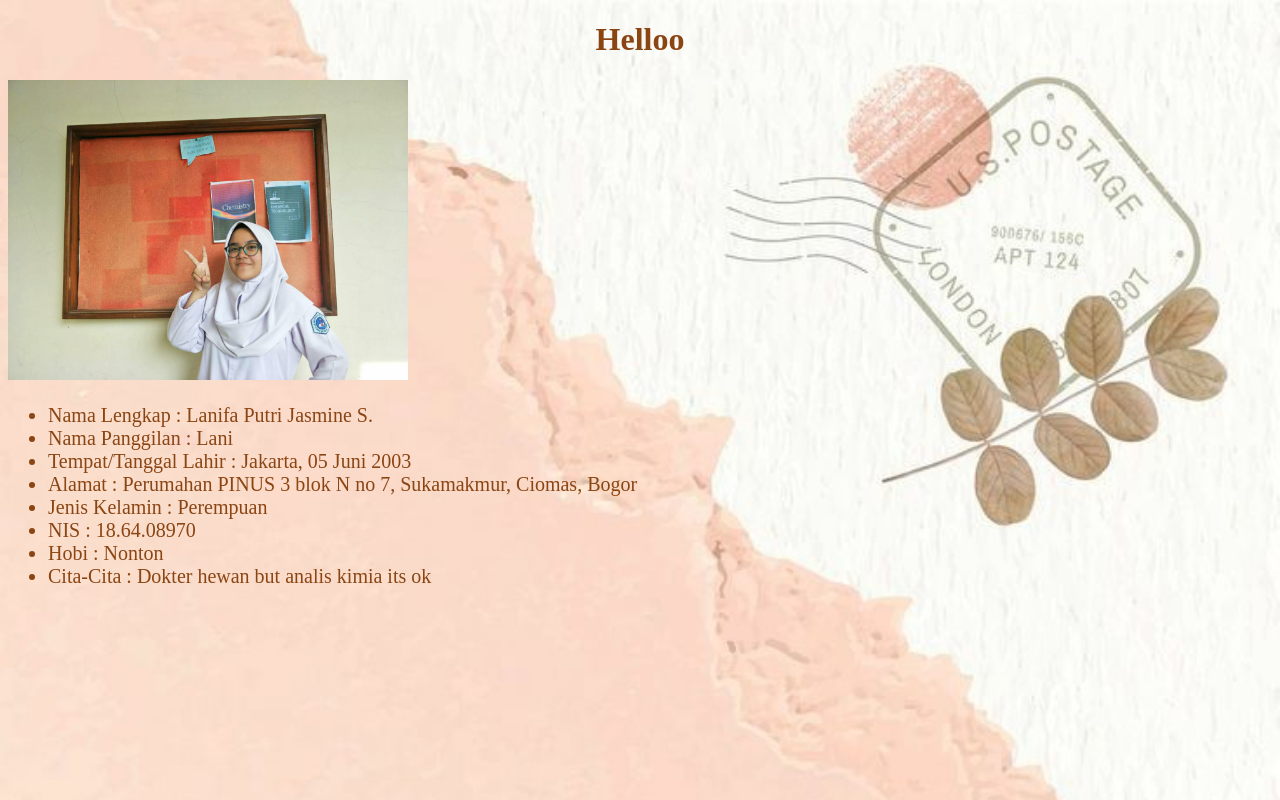
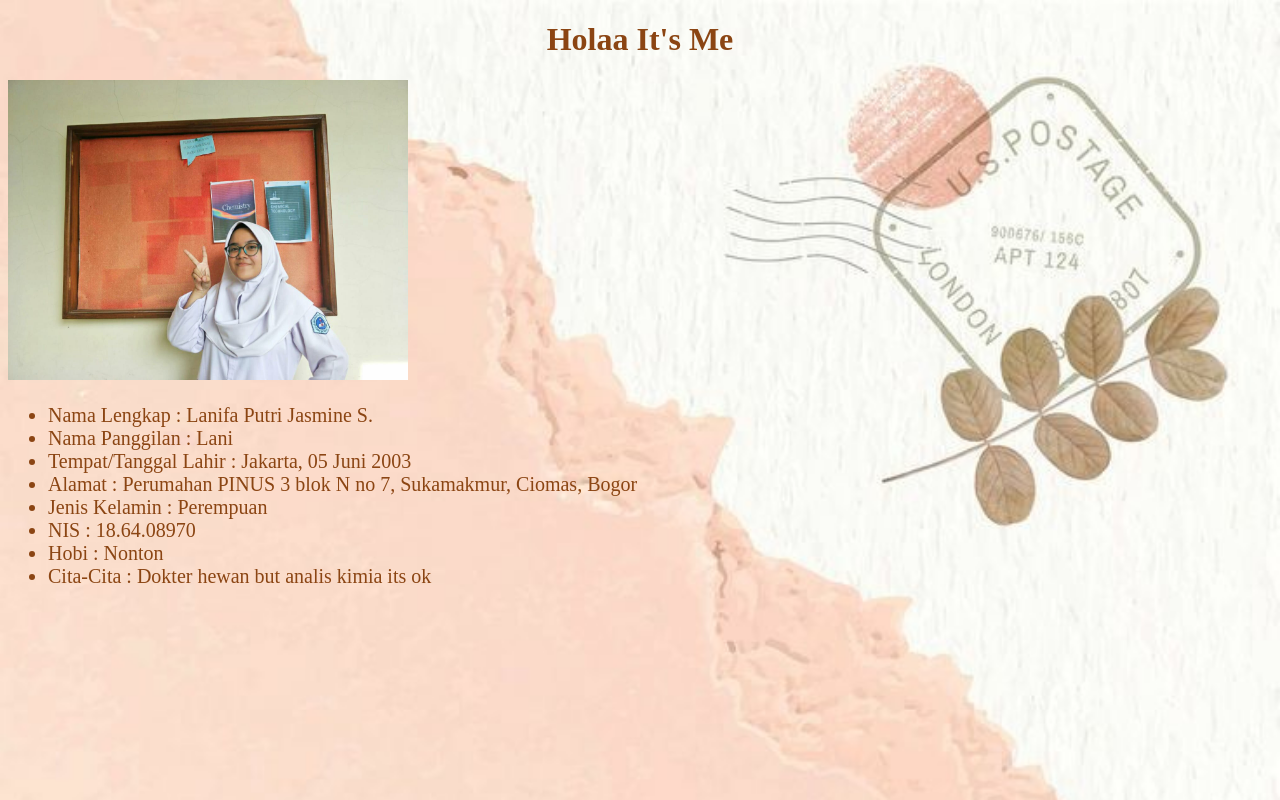
Before and after one commit to lanifa/lanifa.github.io, a plain HTML site: page index.html in a window 1280 px wide. Drawn offline with Linux system fonts and the light colour scheme.

Commit message:
Update index.html

```diff
--- a/index.html
+++ b/index.html
@@ -12,7 +12,7 @@
 
 </style>
 <body>
-	<h1>Helloo</h1>
+	<h1>Holaa It's Me</h1>
 	<img src="Foto.jpg" style="width: 400px;height: 300px">
 <ul>
 	<li>Nama Lengkap : Lanifa Putri Jasmine S.</li>
```
